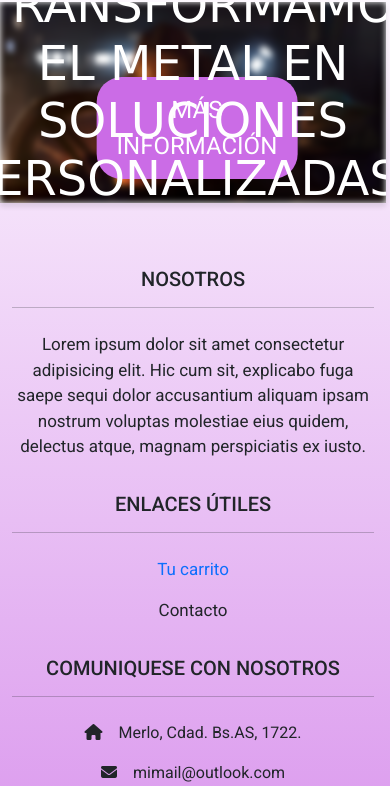
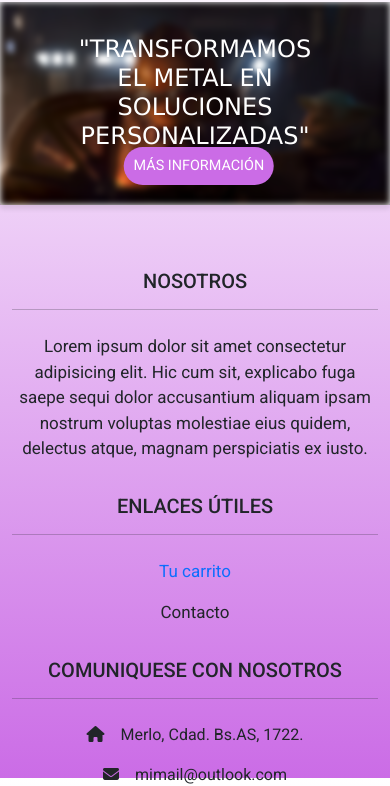
Before and after one commit to NACH07788/Techno2024, a plain HTML site: page index.html in a window 390 px wide. Shown: the part 66-852 px from the top of the page. Drawn offline with nearby package versions, Linux system fonts and the light colour scheme.

Commit message:
Media Queries al H2 de Index

```diff
--- a/HE/Pages/CSS/styles.css
+++ b/HE/Pages/CSS/styles.css
@@ -2,7 +2,23 @@
 @import url('https://fonts.googleapis.com/css2?family=Noto+Sans:ital,wght@0,100..900;1,100..900&family=Roboto:ital,wght@0,100;0,300;0,400;0,500;0,700;0,900;1,100;1,300;1,400;1,500;1,700;1,900&display=swap');
 
 html{
-    width: 99%;
+    margin: 0;
+    padding: 0;
+    width: 100%;
+    height: 100%;
+
+}
+
+/*ESTILO PARA LA ESTRUCTURA SEMANTICA*/
+body {
+    font-family: 'Roboto', sans-serif;
+    background: linear-gradient(white, #cb6ce6);
+    color: #333;
+    margin: 0;
+    padding: 0;
+    width: 100%;
+    height: 100%;
+    overflow-x: hidden;
 }
 /* Estilo para el contenedor del header */
 header {
@@ -13,14 +29,6 @@ header {
     padding: 5px 20px; /* Espaciado alrededor */
 
 }
-/*ESTILO PARA LA ESTRUCTURA SEMANTICA*/
-body {
-    font-family: 'Roboto', sans-serif;
-    background: linear-gradient(white, #cb6ce6);
-    color: #333; /* Color de texto oscuro para buen contraste */
-    width: 100%;
-}
-
 
 main{
     justify-content: center;
@@ -95,7 +103,7 @@ nav ul {
 /*Body Inicio*/
 .container_inicio{
         z-index: index 1;;
-          /* typical phone screen resolution */
+    /* typical phone screen resolution */
     @media only screen and (max-width : 667px) {
     }
     /* landscape orientation */
@@ -114,7 +122,7 @@ nav ul {
     }
 .container_inicio img{
     width: 100%;
-    height: 50%;
+    height: auto;
     margin-bottom: 0%;
     object-fit: cover;
     filter: blur(3px);
@@ -139,6 +147,7 @@ nav ul {
 .container_inicio h2{
     position: absolute;
     font-size: 3rem;
+    padding: 1em;
     align-content:center;
     justify-content:center;
     z-index:10;
@@ -154,6 +163,31 @@ nav ul {
     font-weight: 300;
     font-style: normal;
   }
+  /*Media Queries para mi h2 que me estaba causando problemas en mobile*/
+  @media (max-width: 768px) {
+    .container_inicio h2 {
+        font-size: 1.8rem;
+    }
+
+    .boton_info {
+        font-size: 1rem;
+        padding: 10px 12px;
+        bottom: 10%;
+    }
+}
+
+@media (max-width: 480px) {
+    .container_inicio h2 {
+        font-size: 1.5rem;
+    }
+
+    .boton_info {
+        font-size: 0.9rem;
+        padding: 8px 10px;
+        bottom: 8%;
+    }
+}
+
 /*Body FINAL*/
 
 /*Footer*/
```
